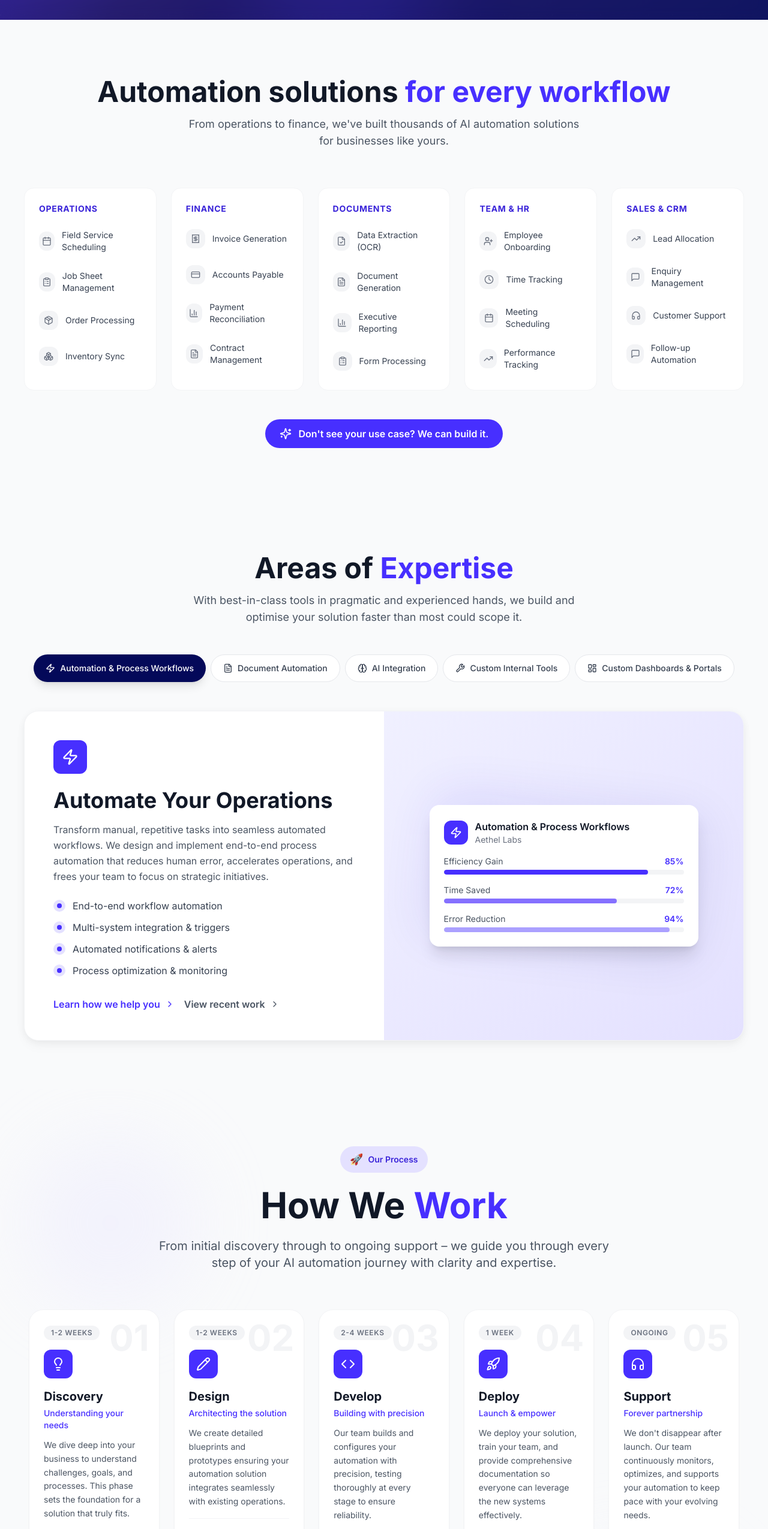
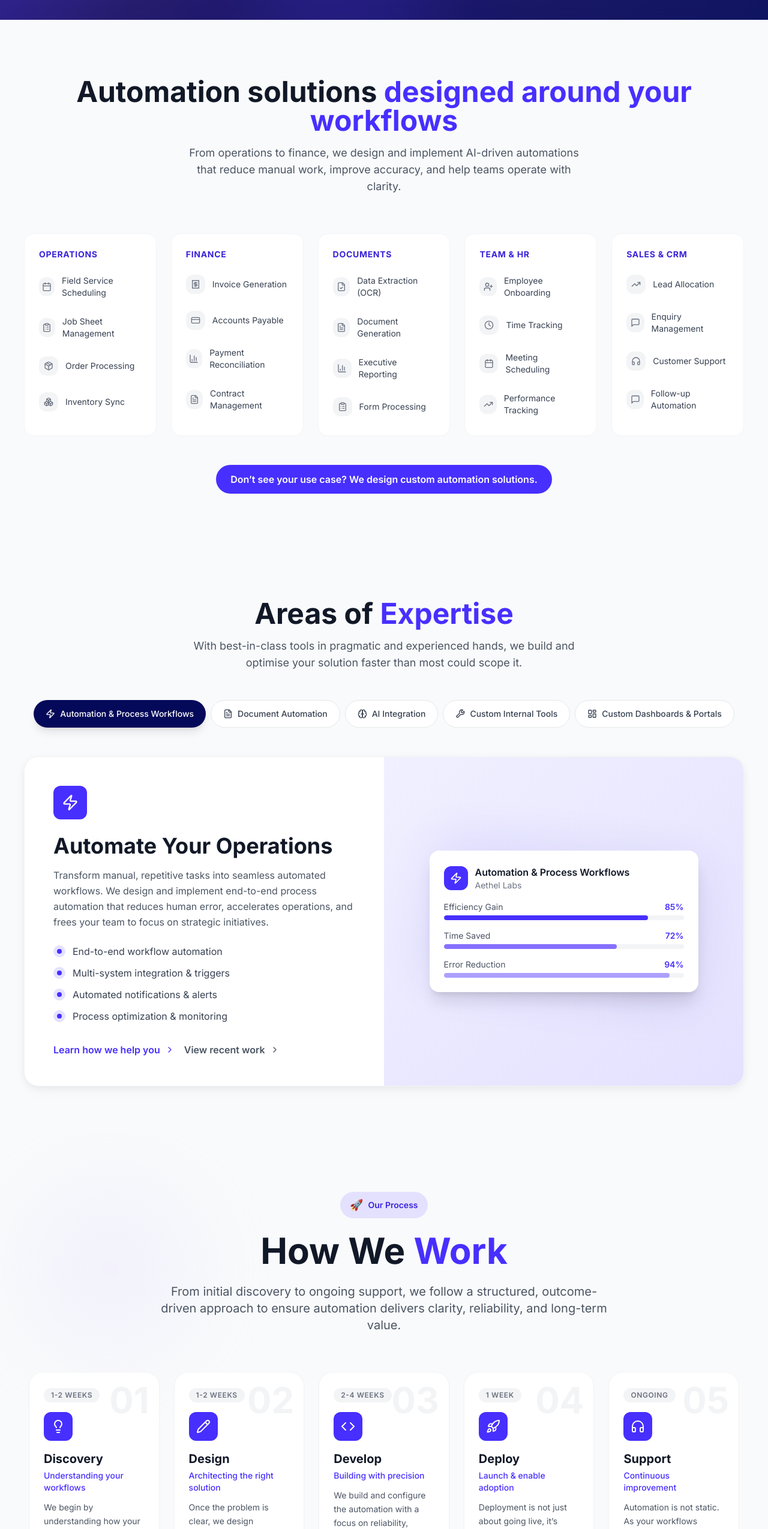
Before and after one commit to priyanshuthakare/Aethellabsv2, a React (Vite) app: page / in a window 1280 px wide. Shown: the part 896-3445 px from the top of the page at 60% size. Built offline with nearby package versions, Linux system fonts and the light colour scheme.

Commit message:
feat: Add new Journey and Use Cases sections to the Desktop screen.

```diff
--- a/src/screens/Desktop/sections/JourneySection/JourneySection.jsx
+++ b/src/screens/Desktop/sections/JourneySection/JourneySection.jsx
@@ -11,13 +11,13 @@ const journeySteps = [
         number: "01",
         timeline: "1-2 Weeks",
         title: "Discovery",
-        subtitle: "Understanding your needs",
-        description: "We dive deep into your business to understand challenges, goals, and processes. This phase sets the foundation for a solution that truly fits.",
+        subtitle: "Understanding your workflows",
+        description: "We begin by understanding how your business actually operates, not how it’s assumed to work. We study your existing processes, systems, and goals to identify where automation can create real leverage without disrupting day-to-day operations.",
         deliverables: [
-            "Process audit & documentation",
-            "Opportunity assessment",
-            "Technical requirements",
-            "Project roadmap"
+            "Workflow and process assessment",
+            "Identification of repetitive and high-impact tasks",
+            "Clear problem definition and scope",
+            "Alignment on automation opportunities"
         ]
     },
     {
@@ -25,13 +25,13 @@ const journeySteps = [
         number: "02",
         timeline: "1-2 Weeks",
         title: "Design",
-        subtitle: "Architecting the solution",
-        description: "We create detailed blueprints and prototypes ensuring your automation solution integrates seamlessly with existing operations.",
+        subtitle: "Architecting the right solution",
+        description: "Once the problem is clear, we design automation around outcomes, not tools. This phase focuses on creating a solution blueprint that fits seamlessly into your current setup while remaining scalable as your business grows.",
         deliverables: [
             "Solution architecture",
             "Workflow diagrams",
-            "Integration plan",
-            "Timeline & milestones"
+            "Integration planning",
+            "Clear milestones and delivery roadmap"
         ]
     },
     {
@@ -40,12 +40,12 @@ const journeySteps = [
         timeline: "2-4 Weeks",
         title: "Develop",
         subtitle: "Building with precision",
-        description: "Our team builds and configures your automation with precision, testing thoroughly at every stage to ensure reliability.",
+        description: "We build and configure the automation with a focus on reliability, performance, and maintainability. Every component is tested thoroughly to ensure it works as expected across real-world scenarios.",
         deliverables: [
-            "Custom automation build",
+            "Custom automation development",
             "System integrations",
-            "Quality assurance testing",
-            "Performance optimization"
+            "Quality assurance and testing",
+            "Performance tuning"
         ]
     },
     {
@@ -53,12 +53,12 @@ const journeySteps = [
         number: "04",
         timeline: "1 Week",
         title: "Deploy",
-        subtitle: "Launch & empower",
-        description: "We deploy your solution, train your team, and provide comprehensive documentation so everyone can leverage the new systems effectively.",
+        subtitle: "Launch & enable adoption",
+        description: "Deployment is not just about going live, it’s about making sure your team can use the system confidently. We ensure a smooth transition with clear documentation and guidance so automation becomes part of everyday operations.",
         deliverables: [
             "Production deployment",
-            "Team training sessions",
-            "Documentation & guides",
+            "Team walkthroughs and onboarding",
+            "Documentation & usage guides",
             "Handover support"
         ]
     },
@@ -67,13 +67,13 @@ const journeySteps = [
         number: "05",
         timeline: "Ongoing",
         title: "Support",
-        subtitle: "Forever partnership",
-        description: "We don't disappear after launch. Our team continuously monitors, optimizes, and supports your automation to keep pace with your evolving needs.",
+        subtitle: "Continuous improvement",
+        description: "Automation is not static. As your workflows evolve, systems need to adapt. We stay involved to monitor performance, optimize workflows, and ensure automation continues to deliver value over time.",
         deliverables: [
-            "24/7 monitoring",
+            "Ongoing monitoring",
             "Continuous optimization",
-            "Priority support",
-            "Regular reviews"
+            "Issue resolution and improvements",
+            "Long-term automation support"
         ]
     }
 ];
@@ -102,8 +102,7 @@ export const JourneySection = () => {
                         How We <span className="text-aethel-500">Work</span>
                     </h2>
                     <p className="text-lg md:text-xl text-gray-600 max-w-3xl mx-auto leading-relaxed">
-                        From initial discovery through to ongoing support – we guide you through
-                        every step of your AI automation journey with clarity and expertise.
+                        From initial discovery to ongoing support, we follow a structured, outcome-driven approach to ensure automation delivers clarity, reliability, and long-term value.
                     </p>
                 </div>
 
--- a/src/screens/Desktop/sections/UseCasesSection/UseCasesSection.jsx
+++ b/src/screens/Desktop/sections/UseCasesSection/UseCasesSection.jsx
@@ -11,7 +11,6 @@ import {
     MessageSquare,
     Package,
     Receipt,
-    Sparkles,
     TrendingUp,
     UserPlus
 } from "lucide-react";
@@ -76,11 +75,10 @@ export const UseCasesSection = () => {
                 <div className="text-center mb-16">
                     <h2 className="text-4xl md:text-5xl font-bold text-gray-900 mb-4">
                         Automation solutions{" "}
-                        <span className="text-aethel-500">for every workflow</span>
+                        <span className="text-aethel-500">designed around your workflows</span>
                     </h2>
                     <p className="text-lg text-gray-600 max-w-2xl mx-auto">
-                        From operations to finance, we've built thousands of AI automation
-                        solutions for businesses like yours.
+                        From operations to finance, we design and implement AI-driven automations that reduce manual work, improve accuracy, and help teams operate with clarity.
                     </p>
                 </div>
 
@@ -119,8 +117,8 @@ export const UseCasesSection = () => {
                 {/* Bottom CTA */}
                 <div className="mt-12 text-center">
                     <div className="inline-flex items-center gap-3 bg-aethel-500 hover:bg-aethel-600 text-white font-semibold px-6 py-3 rounded-full transition-colors cursor-pointer">
-                        <Sparkles className="w-5 h-5" />
-                        <span>Don't see your use case? We can build it.</span>
+
+                        <span>Don’t see your use case? We design custom automation solutions.</span>
                     </div>
                 </div>
             </div>
```
